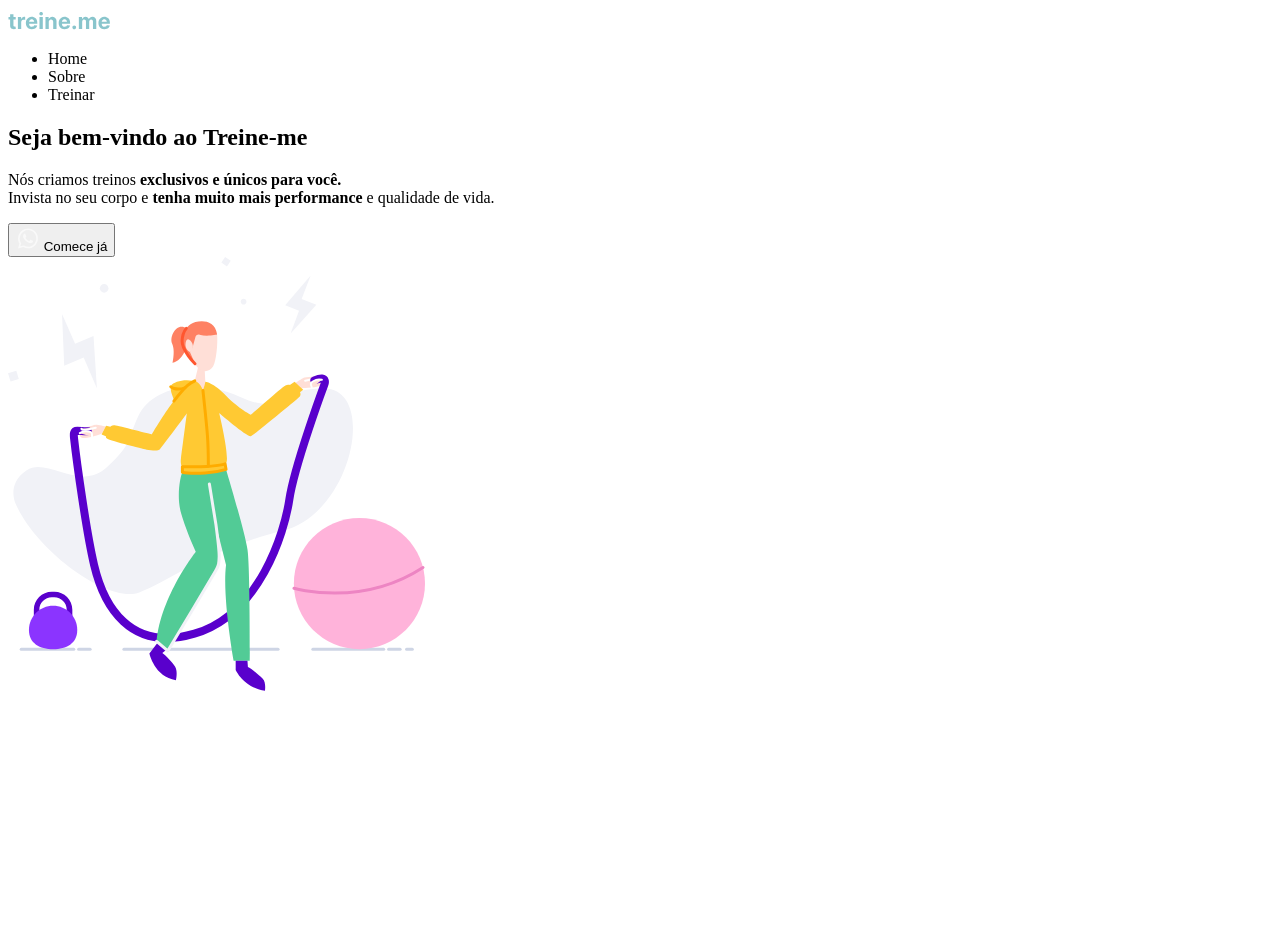
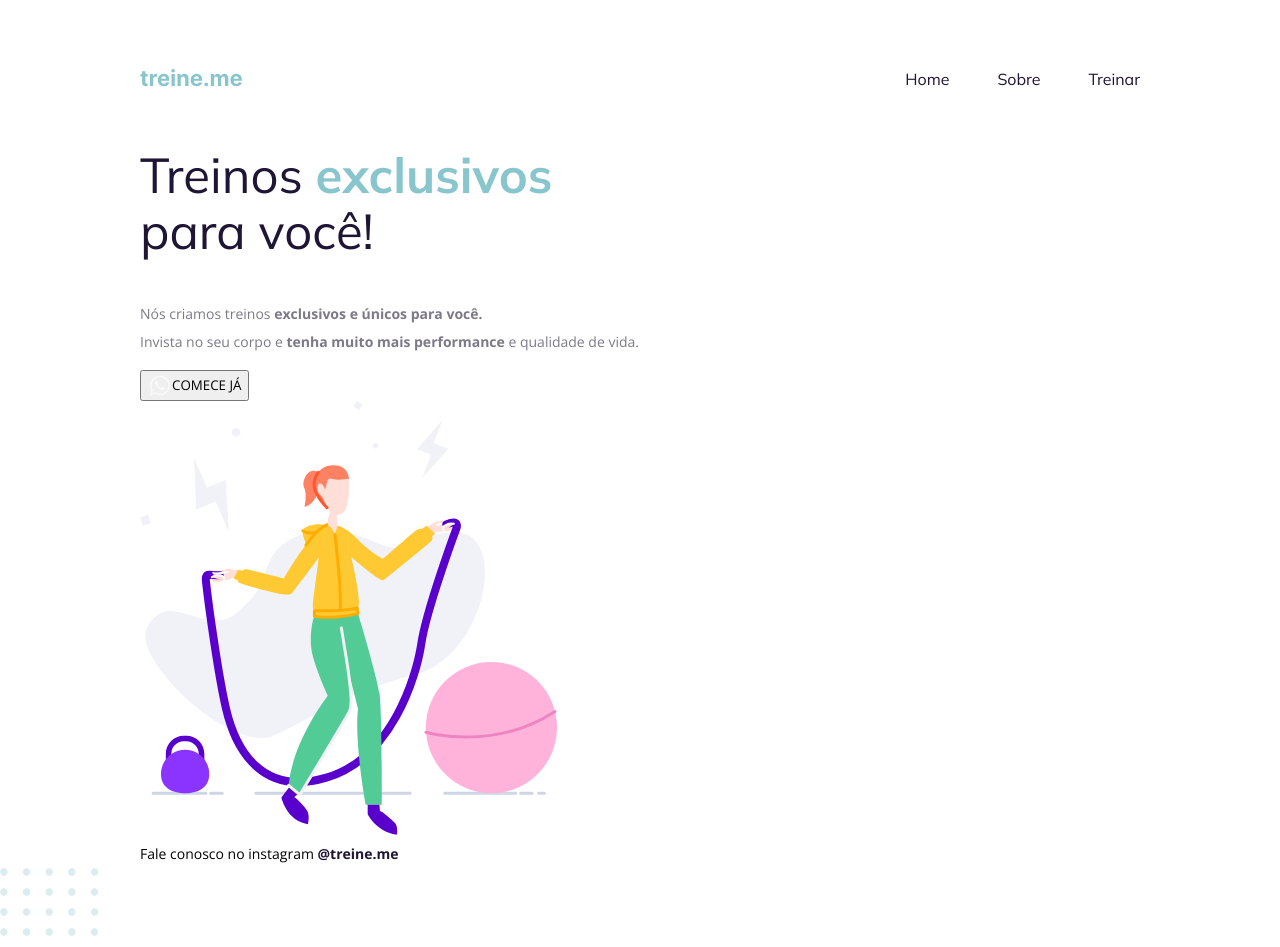
Before and after one commit to ramomOliveira/projeto2-explorer, a plain HTML site: page index.html in a window 1280 px wide. Before the commit the page ends 800 px from the top, so only its background shows below. Drawn offline with nearby package versions, Linux system fonts and the light colour scheme.

Commit message:
added colors and fonts

```diff
--- a/index.html
+++ b/index.html
@@ -1,27 +1,36 @@
 <!DOCTYPE html>
 <html lang="pt-br">
   <head>
+    <link rel="preconnect" href="https://fonts.googleapis.com" />
+    <link rel="preconnect" href="https://fonts.gstatic.com" crossorigin />
+
     <meta charset="UTF-8" />
     <meta name="viewport" content="width=device-width, initial-scale=1.0" />
     <title>Treine me</title>
+
+    <link
+      href="https://fonts.googleapis.com/css2?family=Mulish:ital,wght@0,200..1000;1,200..1000&family=Open+Sans:ital,wght@0,300..800;1,300..800&display=swap"
+      rel="stylesheet"
+    />
+
+    <link rel="stylesheet" href="style.css" />
   </head>
   <body>
     <div class="page">
-      <header>
-        <img src="/images/logo.svg" alt="Treine-me" />
-
-        <nav>
-          <ul>
-            <li>Home</li>
-            <li>Sobre</li>
-            <li>Treinar</li>
-          </ul>
-        </nav>
-      </header>
+      <nav>
+        <a id="log" href="#">
+          <img src="/images/logo.svg" alt="Treine-me" />
+        </a>
+        <ul>
+          <li><a href="">Home</a></li>
+          <li><a href="">Sobre</a></li>
+          <li><a href="">Treinar</a></li>
+        </ul>
+      </nav>
 
       <main>
-        <section class="text">
-          <h1>Seja bem-vindo ao Treine-me</h1>
+        <section>
+          <h1>Treinos <span>exclusivos</span> para você!</h1>
           <p>
             Nós criamos treinos <strong>exclusivos e únicos para você.</strong
             ><br />
@@ -41,7 +50,15 @@
         />
       </main>
 
-      <footer></footer>
+      <footer>
+        Fale conosco no instagram
+        <a href="#" target="_blank"> @treine.me </a>
+      </footer>
     </div>
+
+    <img
+      src="/images/balls.svg"
+      alt="Bolinhas decorativas verdes no canto inferior direitso da página."
+    />
   </body>
 </html>
--- /dev/null
+++ b/style.css
@@ -0,0 +1,69 @@
+body {
+  margin: 0;
+  font-family: "Open Sans", sans-serif;
+}
+
+.page {
+  width: 1000px;
+  margin: 65px auto 0;
+}
+
+nav {
+  display: flex;
+  justify-content: space-between;
+  align-items: center;
+  margin-bottom: 55px;
+}
+
+ul {
+  display: flex;
+  gap: 48px;
+  list-style: none;
+  margin: 0;
+  padding: 0;
+  font-family: "Mulish", sans-serif;
+}
+
+a {
+  color: #1F1534;
+  text-decoration: none;
+}
+
+ul li a:hover {
+  font-weight: bold
+}
+
+h1 {
+  font-family: "Mulish", sans-serif;
+  font-size: 49px;
+  line-height: 56px;
+  color: #1F1534;
+  font-weight: normal;
+  width: 490px;
+}
+
+h1 span {
+  color: #89C5CC;
+  font-weight: bold;
+}
+p {
+  font-size: 14px;
+  line-height: 28px;
+  color: #7D7989;
+}
+
+button {
+  display: flex;
+  align-items: center;
+  text-transform: uppercase;
+  font-family: "Open Sans", sans-serif;
+}
+
+footer {
+  font-size: 14px;
+  line-height: 28px;
+}
+
+footer a {
+  font-weight: bold;
+}
```
